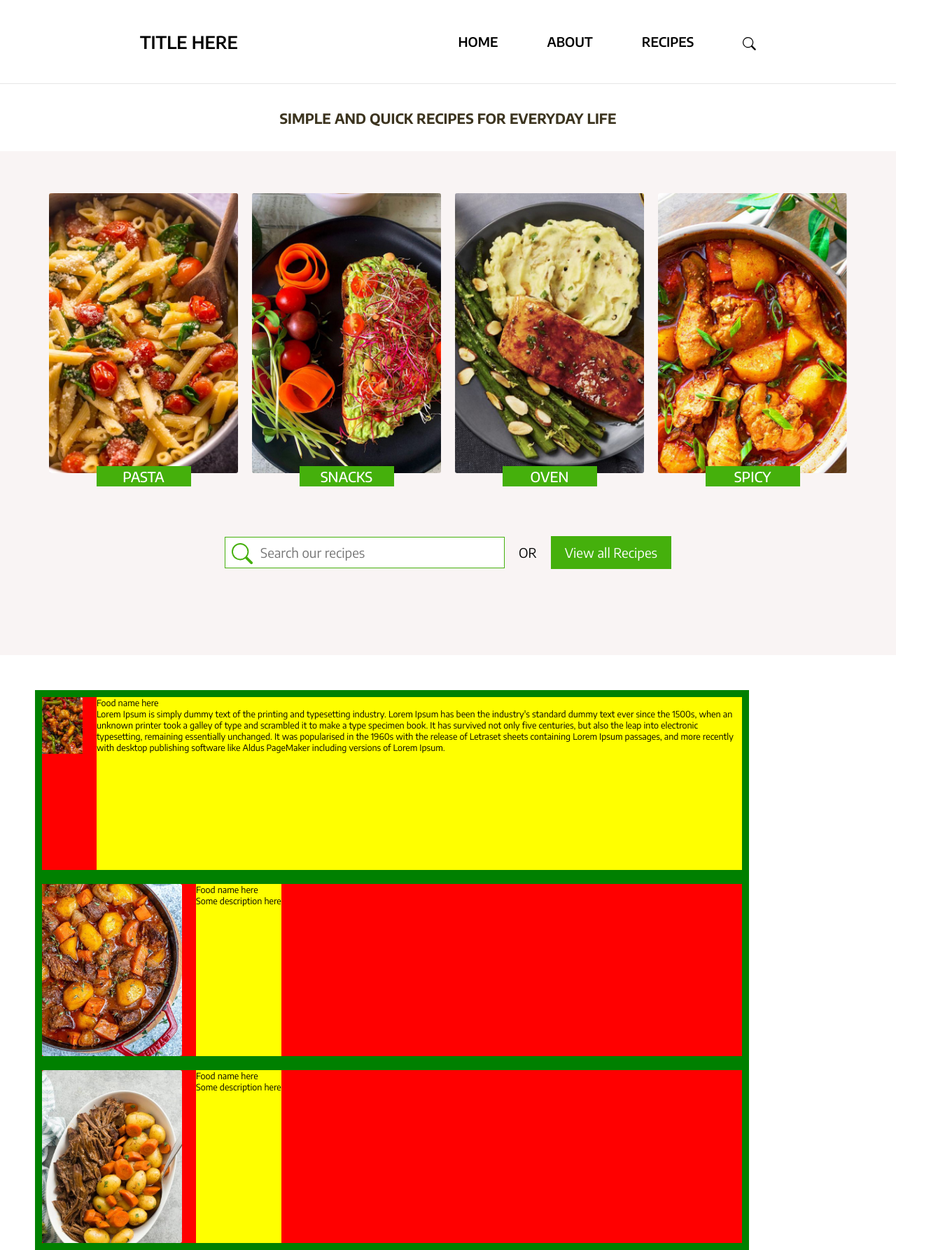
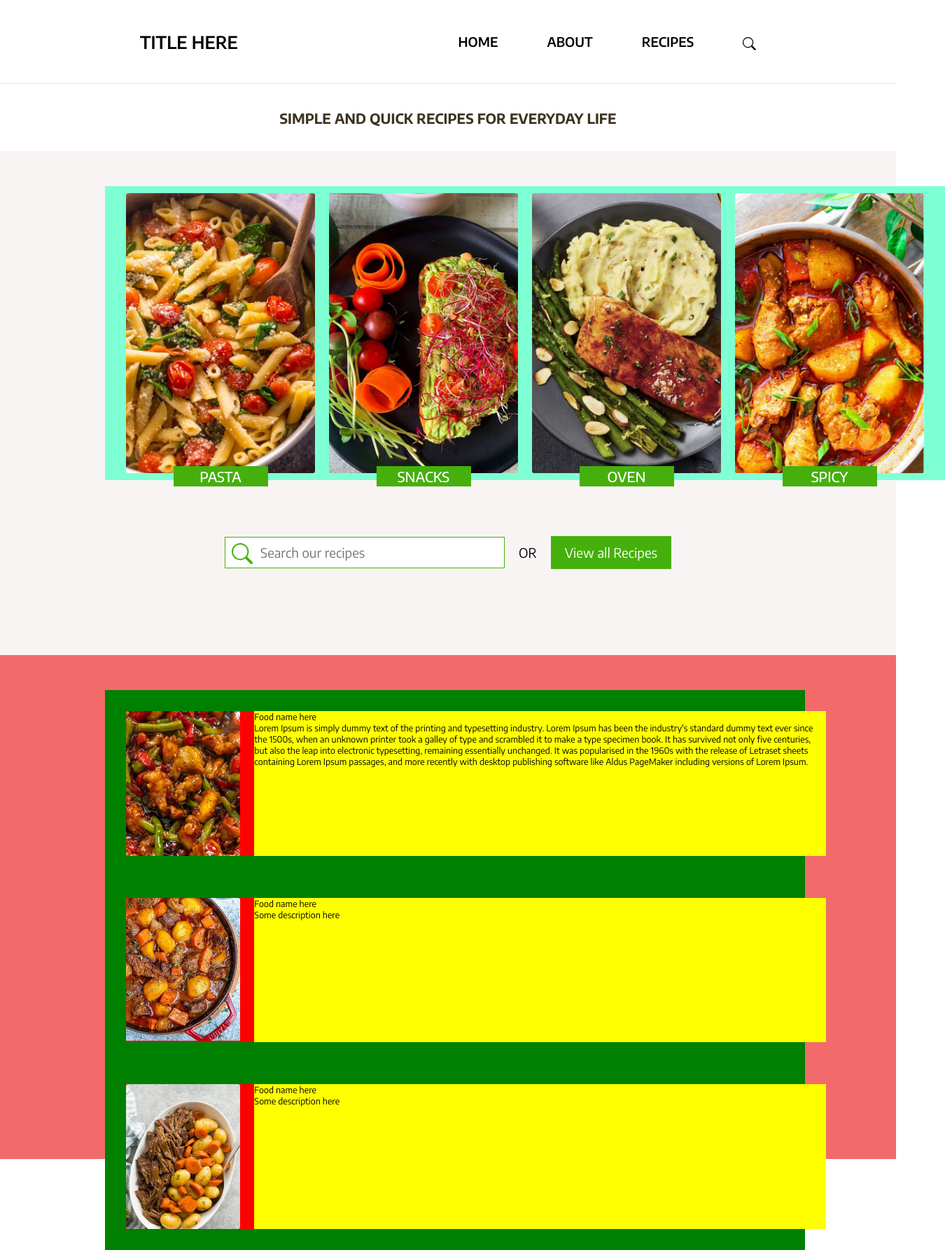
Before and after one commit to AnnaAn01/recipe-website, a React (Create React App) app: page / in a window 1280 px wide. Shown: the whole page at 70% size, 1350 px wide, since content can reach past the window. Built offline with nearby package versions, Linux system fonts and the light colour scheme.

Commit message:
styling second section

```diff
--- a/src/components/HomePage/HomePage.css
+++ b/src/components/HomePage/HomePage.css
@@ -4,6 +4,11 @@
   background-size: 100%;
   align-items: center;
 }
+
+/* .homepage__wrapper {
+  background-color: rgb(249, 244, 244);
+  padding: 1rem 20rem;
+} */
 
 .homepage__title-area {
   display: flex;
@@ -25,9 +30,11 @@
 
   background-color: rgb(249, 244, 244);
   /* background-color: green; */
-  padding: 5rem;
+  padding: 5rem 15rem;
   height: 90vh;
   flex-direction: column;
+  /* justify-content: center;
+  align-items: center; */
 }
 
 .homepage-first__wrapper {
@@ -35,6 +42,8 @@
   flex-direction: row;
   justify-content: center;
   flex-wrap: wrap;
+  background-color: aquamarine;
+  width: 120rem;
 }
 
 .homepage-first__card {
@@ -173,11 +182,13 @@
   /* background-color: red; */
   display: flex;
 
-  /* background-color: rgb(242, 106, 106); */
+  background-color: rgb(242, 106, 106);
   /* background-color: green; */
-  padding: 5rem;
+  padding: 5rem 15rem;
   height: 90vh;
   flex-direction: row;
+  /* justify-content: center;
+  align-items: center; */
 }
 
 .homepage-second__wrapper {
@@ -187,18 +198,16 @@
   width: auto;
   height: 100vh;
   background-color: green;
+  width: 100rem;
 }
 
 .homepage-second__card {
-  /* display: flex; */
-  /* width: 20rem; */
+  display: flex;
   height: 30rem;
-  /* border: 1px solid black; */
-  margin: 1rem;
+  margin: 3rem;
   background-color: red;
   flex-direction: row;
   width: 100rem;
-  display: flex;
 }
 
 .second-card__text {
@@ -207,6 +216,7 @@
   flex-direction: column;
   margin-left: 2rem;
   background-color: yellow;
+  width: 100rem;
 }
 
 .second-card__img {
--- a/src/components/HomePage/HomePage.js
+++ b/src/components/HomePage/HomePage.js
@@ -8,6 +8,7 @@ const HomePage = () => {
   return (
     <>
       <div className="homepage">
+        <div className="homepage__wrapper">
           <div className="homepage__title-area">
             <h1 className="homepage__title-h1">
               SIMPLE AND QUICK RECIPES FOR EVERYDAY LIFE
@@ -81,9 +82,9 @@ const HomePage = () => {
                     Lorem Ipsum is simply dummy text of the printing and
                     typesetting industry. Lorem Ipsum has been the industry's
                     standard dummy text ever since the 1500s, when an unknown
-                  printer took a galley of type and scrambled it to make a type
-                  specimen book. It has survived not only five centuries, but
-                  also the leap into electronic typesetting, remaining
+                    printer took a galley of type and scrambled it to make a
+                    type specimen book. It has survived not only five centuries,
+                    but also the leap into electronic typesetting, remaining
                     essentially unchanged. It was popularised in the 1960s with
                     the release of Letraset sheets containing Lorem Ipsum
                     passages, and more recently with desktop publishing software
@@ -116,6 +117,7 @@ const HomePage = () => {
             </div>
           </section>
         </div>
+      </div>
     </>
   );
 };
```
Lines whose indentation alone changed are shown as unchanged.
